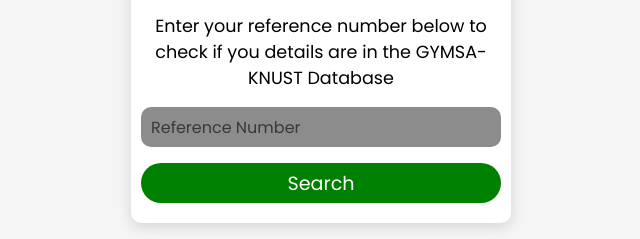
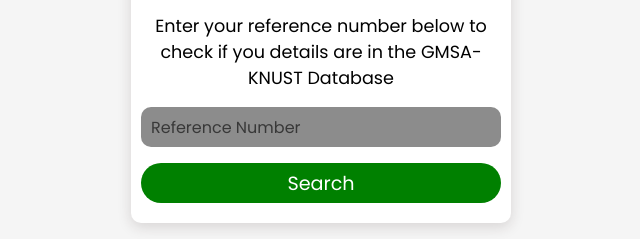
Before and after one commit to Malik825/form, a plain HTML site: page index.html in a window 1280 px wide. Shown: the part 434-673 px from the top of the page, 319-959 px from the left. Drawn offline with Linux system fonts and the light colour scheme.

Commit message:
Update index.html

```diff
--- a/index.html
+++ b/index.html
@@ -121,7 +121,7 @@
       </div>
       <p class="text">
         Enter your reference number below to check if you details are in the
-        <span>GYMSA-KNUST</span> Database
+        <span>GMSA-KNUST</span> Database
       </p>
       <form action="#" method="post">
         <input
```
